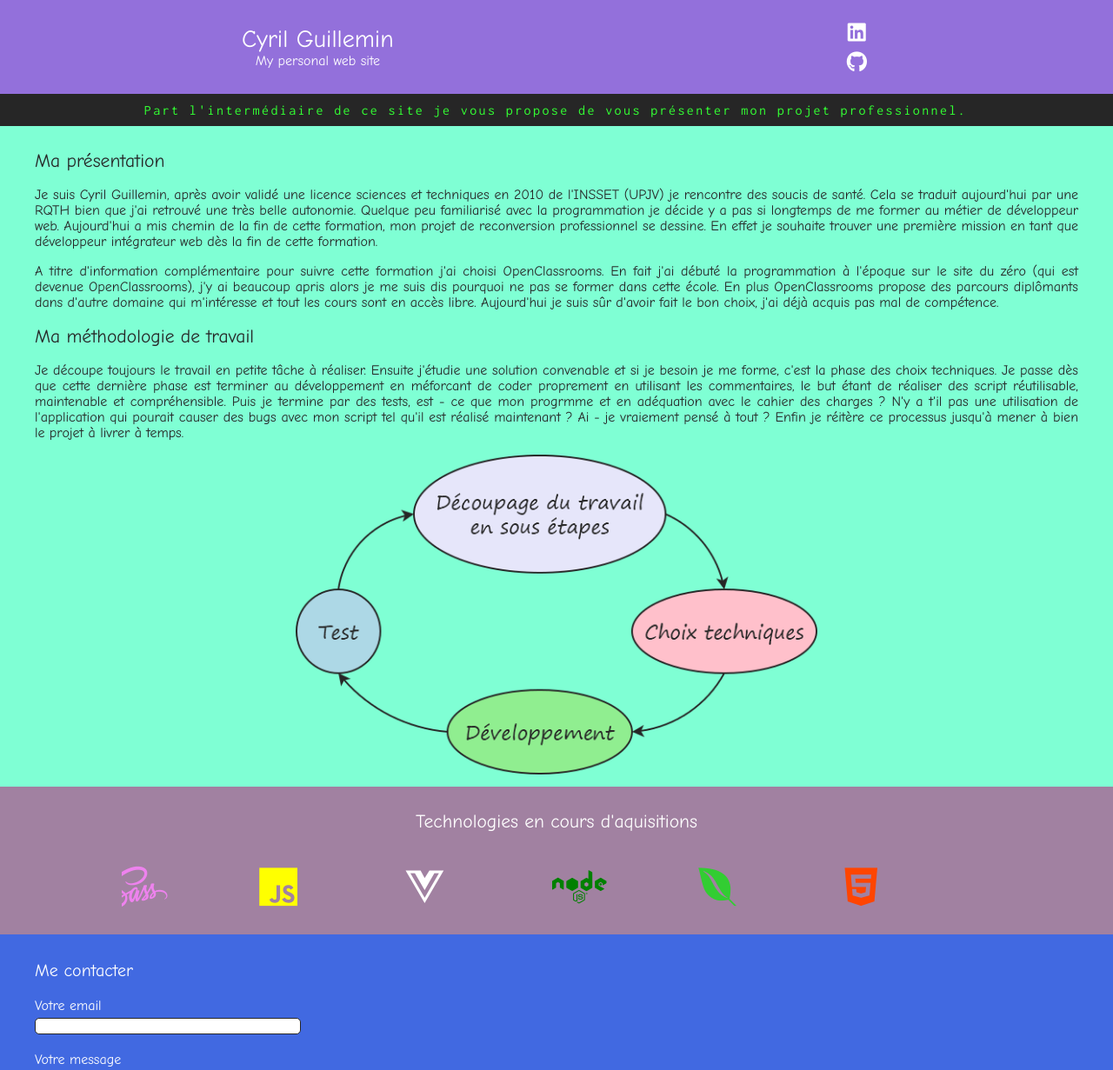
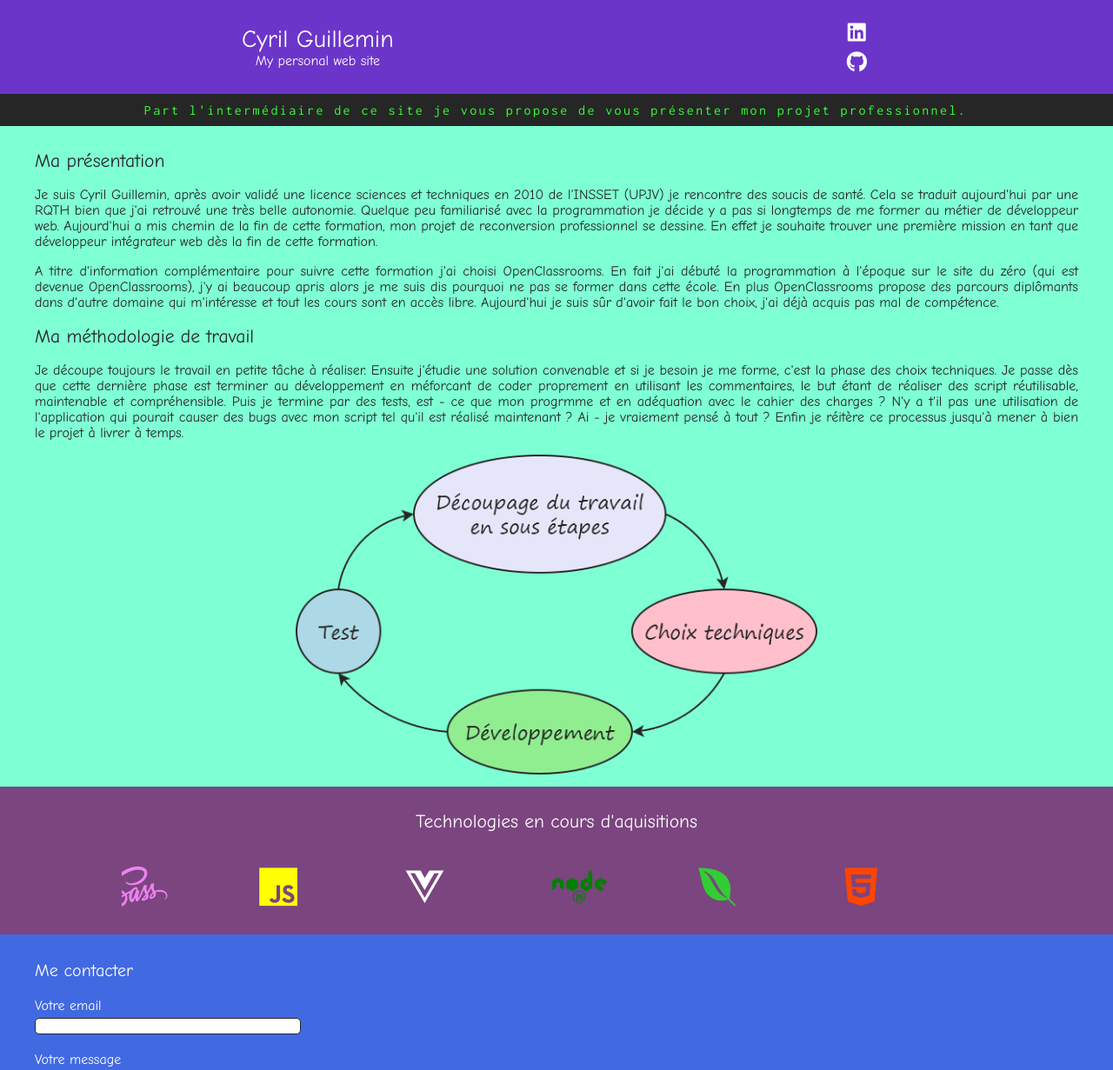
Before and after one commit to cyrgui496/mywebsite, a plain HTML site: page index.html in a window 1280 px wide. Shown: the top 1231 px of the page at 87% size. Drawn offline with nearby package versions, Linux system fonts and the light colour scheme.

Commit message:
modif couleur pour accessibilité

```diff
--- a/assets/css/small.css
+++ b/assets/css/small.css
@@ -10,7 +10,7 @@ body {
     justify-content: space-around;
     align-items: center;
     padding: 10px;
-    background-color: #9370db;
+    background-color: #6C35CA;
     color: #fff;
 }
 
@@ -112,9 +112,9 @@ body {
 
 /* second section */
 .main_secondSection {
-    background-color: #a181a1;
+    background-color: #7B457F;
     padding: 10px;
-    color: white;
+    color: #fff;
 }
 
 .main_secondSection_title {
```
